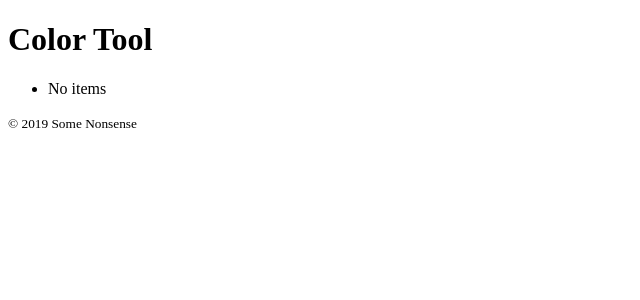
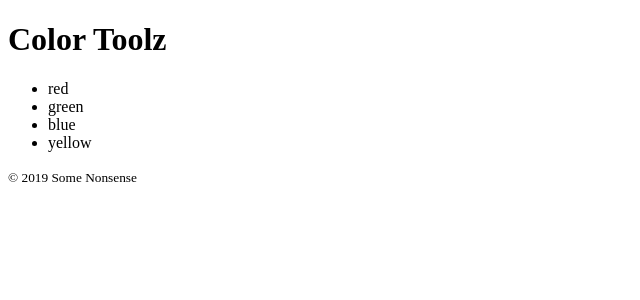
Before and after one commit to epatr/introduction-to-react, a React (Create React App) app: page / in a window 1280 px wide. Shown: the top 300 px of the page, without its empty margins (0-640 px from the left). Built offline with nearby package versions, Linux system fonts and the light colour scheme.

Commit message:
Props demo

```diff
--- a/src/App.js
+++ b/src/App.js
@@ -5,9 +5,12 @@ import { ToolFooter } from './components/ToolFooter';
 import { ItemList } from './components/ItemList';
 
 export const App = () => {
+
+  const colors = ['red', 'green', 'blue', 'yellow'];
+
   return <React.Fragment>
-    <ToolHeader />
-    <ItemList />
+    <ToolHeader headerText="Color Toolz" />
+    <ItemList items={colors} />
     <ToolFooter />
   </React.Fragment>;
 };
--- a/src/components/ItemList.js
+++ b/src/components/ItemList.js
@@ -1,13 +1,13 @@
 import * as React from 'react';
 
-export const ItemList = () => {
-    const items = []; // ['red', 'green', 'blue'];
+export const ItemList = props => {
+    // const items = []; // ['red', 'green', 'blue'];
 
     return <ul>
         {
-            items.length === 0
+            props.items.length === 0
             ? <li>No items</li>
-            : items.map(item => <li key={item}>{item}</li>)
+            : props.items.map(item => <li key={item}>{item}</li>)
             }
     </ul>;
 };
--- a/src/components/ToolHeader.js
+++ b/src/components/ToolHeader.js
@@ -1,10 +1,8 @@
 import * as React from 'react';
 
-export const ToolHeader = () => {
-
-    const headerText = 'Color Tool';
+export const ToolHeader = props => {
 
     return <header>
-        <h1>{headerText}</h1>
+        <h1>{props.headerText}</h1>
     </header>;
 };
```
